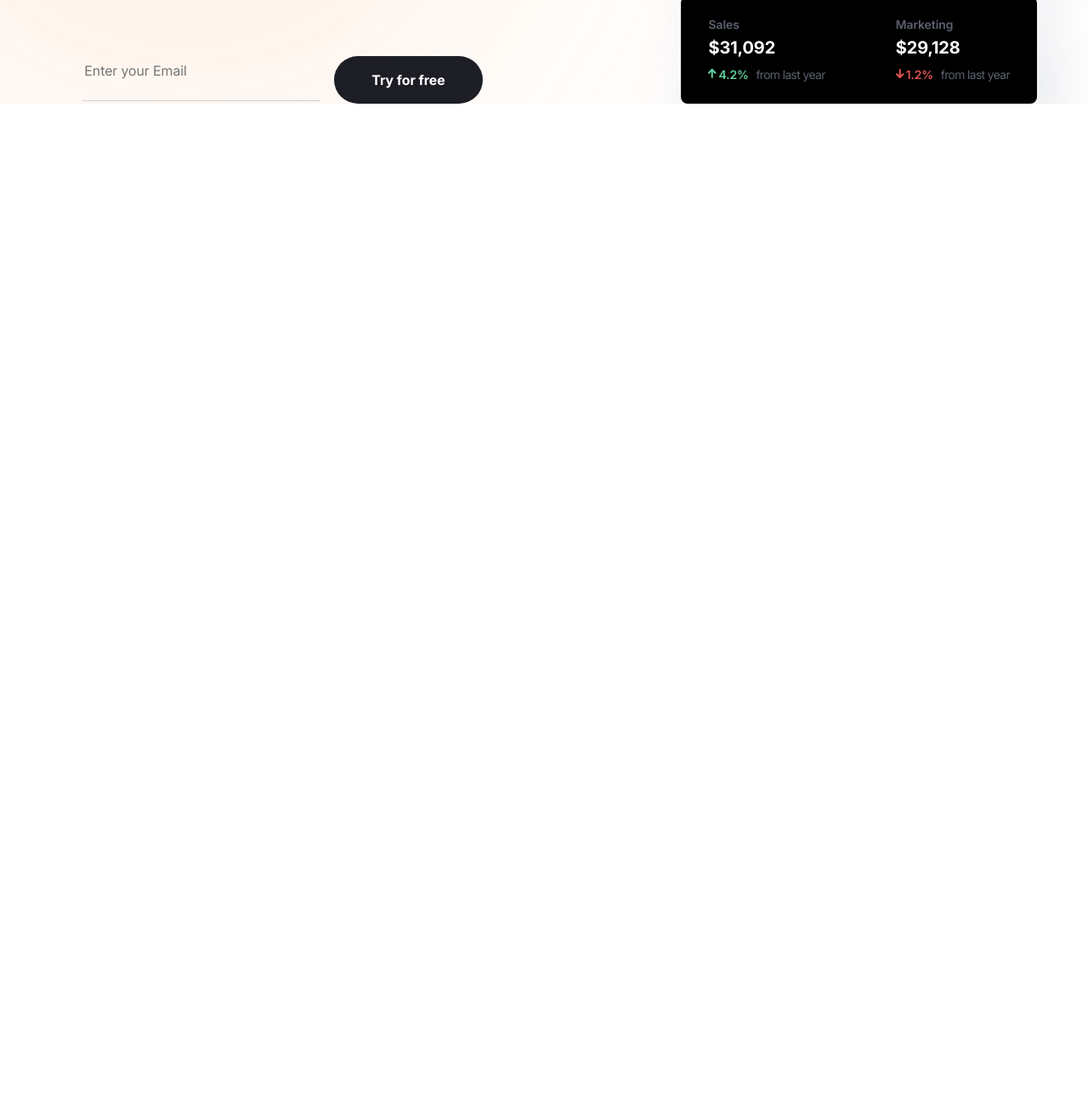
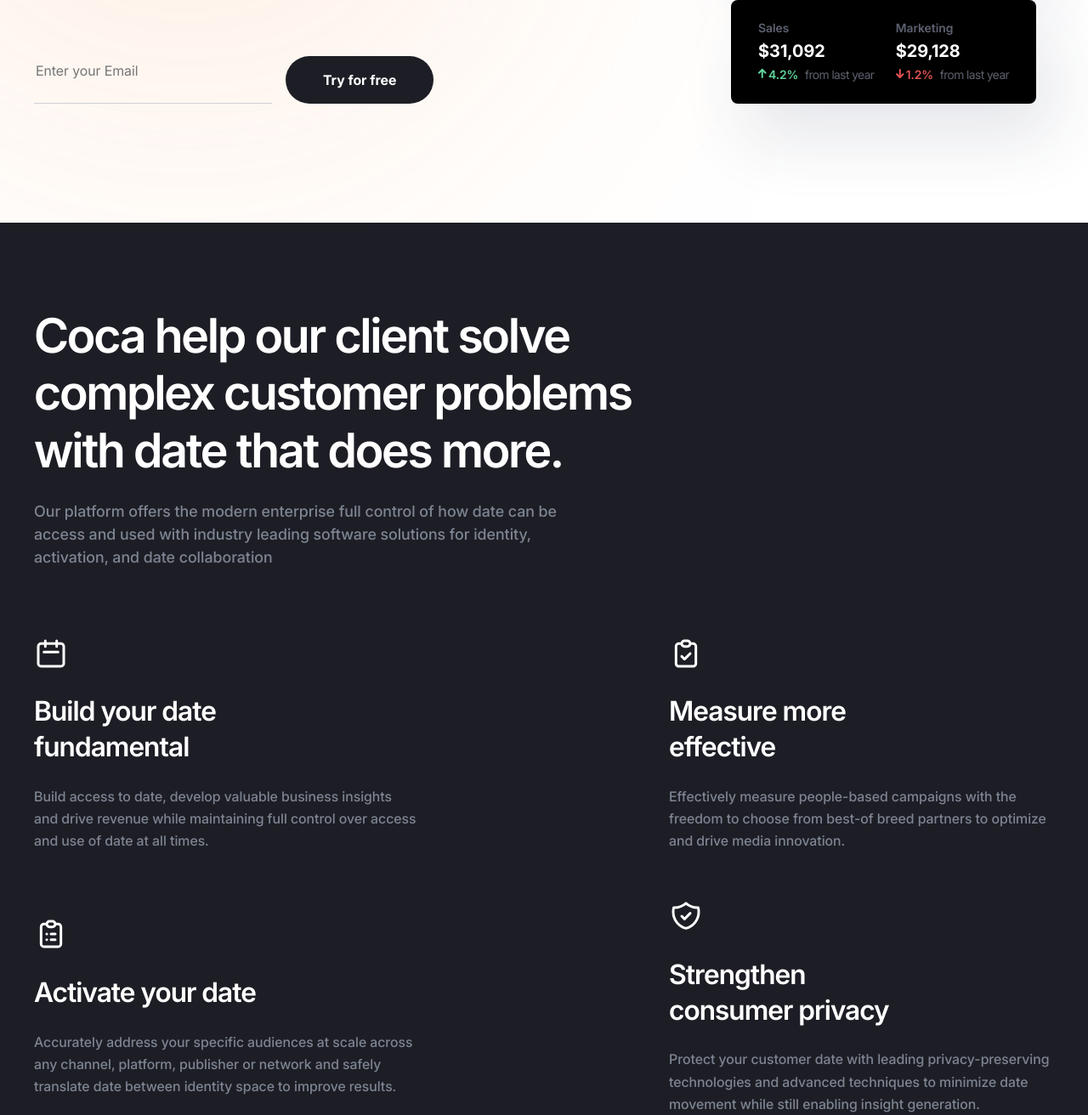
Before and after one commit to Enclaive-lab/coca, a website built with Vite: page src/index.html in a window 1280 px wide. Shown: the part 639-1951 px from the top of the page at 85% size. Before the commit the page ends 800 px from the top, so only its background shows below. Built offline with nearby package versions, Linux system fonts and the light colour scheme.

Commit message:
created overflow

```diff
--- a/src/assets/scss/Main.scss
+++ b/src/assets/scss/Main.scss
@@ -5,3 +5,4 @@
 //components
 @import './components/header';
 @import './components/home/hero';
+@import './components/home/overview';
--- a/src/assets/scss/base/vars.scss
+++ b/src/assets/scss/base/vars.scss
@@ -19,9 +19,20 @@
   //success colors
   --success-color-60: #e2f8f0b3;
 
+  //overview colors
+  --overview-bg-color: #1d1e25;
+
   //container
   --container-padding: 15px;
   --container-width: 1200px;
+
+  @include mini-desktop {
+    --container-width: 1000px;
+  }
+
+  @include tablet {
+    --container-width: 800px;
+  }
 
   @include mobile {
     --container-width: 480px;
@@ -47,4 +58,7 @@
 
   //success colors
   --success-color-70: #e2f8f0b3;
+
+  //overview colors
+  --overview-bg-color: #18181d;
 }
--- a/src/assets/scss/components/home/hero.scss
+++ b/src/assets/scss/components/home/hero.scss
@@ -1,6 +1,7 @@
 .hero {
-  overflow-x: hidden;
   padding-top: 87px;
+  padding-bottom: 140px;
+  overflow-y: hidden;
   @include mini-desktop {
     padding: 67px 0 121px;
   }
@@ -55,7 +56,6 @@
   &__left {
     position: relative;
     z-index: var(--z-index-1);
-    max-width: 585px;
   }
 
   &__title {
@@ -89,7 +89,7 @@
   }
 
   &__form {
-    @include flex-all-center;
+    display: flex;
     gap: 16px;
 
     @include mini-desktop {
@@ -213,12 +213,12 @@
     }
 
     &-body {
-      &-th {
+      &-td {
         font-weight: 700;
         font-size: 20px;
         line-height: 130%;
         color: #fff;
-
+        white-space: nowrap;
         &:nth-child(1) {
           padding-right: 80px;
         }
--- /dev/null
+++ b/src/assets/scss/components/home/overview.scss
@@ -0,0 +1,81 @@
+.overview {
+  padding-top: 100px;
+  background-color: var(--overview-bg-color);
+
+  @include tablet {
+    text-align: center;
+  }
+
+  &__title {
+    margin-bottom: 24px;
+    max-width: 816px;
+    font-weight: 600;
+    font-size: 56px;
+    letter-spacing: -0.04em;
+    color: #fff;
+
+    @include tablet {
+      font-size: 40px;
+    }
+  }
+
+  &__descr {
+    max-width: 660px;
+    font-weight: 500;
+    line-height: 150%;
+    color: #7e8492;
+    margin-bottom: 80px;
+
+    @include tablet {
+      margin-bottom: 60px;
+    }
+  }
+
+  &__list {
+    @include flex-all-between;
+    flex-wrap: wrap;
+    gap: 56px;
+
+    @include tablet {
+      flex-direction: column;
+      align-items: center;
+      gap: 40px;
+    }
+  }
+
+  &__item {
+    max-width: 453px;
+
+    &-icon,
+    &-title {
+      margin-bottom: 24px;
+
+      @include tablet {
+        margin-bottom: 18px;
+      }
+    }
+
+    &-title {
+      max-width: 262px;
+      font-weight: 600;
+      line-height: 131%;
+      letter-spacing: -0.03em;
+      color: #fff;
+    }
+
+    &-descr {
+      font-weight: 500;
+      line-height: 163%;
+      color: #7e8492;
+    }
+  }
+
+  &__title,
+  &__descr,
+  &__item-title {
+    @include tablet {
+      margin-right: auto;
+      margin-left: auto;
+    }
+  }
+}
--- a/src/assets/scss/globals/text.scss
+++ b/src/assets/scss/globals/text.scss
@@ -83,13 +83,18 @@
 .text {
   &-p {
     &-subtitle {
-      @include flex-all-center;
+      display: flex;
+      align-items: center;
       gap: 27px;
       font-weight: 600;
       font-size: 32px;
       line-height: 131%;
       letter-spacing: -0.03em;
       color: var(--neutral-color-100);
+
+      @include mini-desktop {
+        justify-content: center;
+      }
 
       @include tablet {
         font-size: 28px;
@@ -101,7 +106,7 @@
         height: 1px;
         display: inline-block;
         background-color: var(--neutral-color-100);
-        transform: translateY(-20px);
+        transform: translateY(-43px);
 
         @include mini-desktop {
           display: none;
--- a/src/html/components/home/hero.html
+++ b/src/html/components/home/hero.html
@@ -3,7 +3,9 @@
     <div class="hero__left">
       <h2 class="hero__title">Digitally forward creative</h2>
       <p class="hero__subtitle text-p-subtitle">
-        When it comes to interactive marketing, we've got you covered. Be where the world is going
+        When it comes to interactive <br />
+        marketing, we've got you covered. <br />
+        Be where the world is going
       </p>
       <form class="hero__form">
         <input type="email" class="hero__input" placeholder="Enter your Email" required />
@@ -15,7 +17,7 @@
         <h3 class="hero__sales-title">Sales Report</h3>
         <img
           class="hero__sales-img"
-          src="../../../assets/icons/sales-figures.svg"
+          src="./assets/icons/sales-figures.svg"
           alt="Sales report grafic"
           width="366"
           height="260"
@@ -24,7 +26,7 @@
       <div class="hero__customer">
         <h3 class="hero__customer-title">Customer Growth</h3>
         <img
-          src="../../../assets/icons/back-Graph.svg"
+          src="./assets/icons/back-Graph.svg"
           alt="Sales back graphic"
           width="176"
           height="148"
@@ -39,8 +41,8 @@
         </thead>
         <tbody class="hero__stats-body">
           <tr class="hero__stats-body-row">
-            <th class="hero__stats-body-th">$31,092</th>
-            <th class="hero__stats-body-th">$29,128</th>
+            <td class="hero__stats-body-td">$31,092</td>
+            <td class="hero__stats-body-td">$29,128</td>
           </tr>
           <tr class="hero__stats-body-th">
             <th class="hero__stats-body-th">
--- /dev/null
+++ b/src/html/components/home/overview.html
@@ -0,0 +1,69 @@
+<section class="overview">
+  <div class="container">
+    <h2 class="overview__title heading-h2">
+      Coca help our client solve complex customer problems with date that does more.
+    </h2>
+    <p class="overview__descr text-p-medium">
+      Our platform offers the modern enterprise full control of how date can be access and used with
+      industry leading software solutions for identity, activation, and date collaboration
+    </p>
+    <ul class="overview__list">
+      <li class="overview__item">
+        <img
+          src="./assets/icons/kalendar-icon.svg"
+          width="40"
+          height="40"
+          alt="Calendar icon"
+          class="overview__item-icon"
+        />
+        <h3 class="overview__item-title heading-h5">Build your date fundamental</h3>
+        <p class="overview__item-descr text-p-medium text-p-default">
+          Build access to date, develop valuable business insights and drive revenue while
+          maintaining full control over access and use of date at all times.
+        </p>
+      </li>
+      <li class="overview__item">
+        <img
+          src="./assets/icons/work-icon.svg"
+          width="40"
+          height="40"
+          alt="work icon"
+          class="overview__item-icon"
+        />
+        <h3 class="overview__item-title heading-h5">Measure more effective</h3>
+        <p class="overview__item-descr text-p-medium text-p-default">
+          Effectively measure people-based campaigns with the freedom to choose from best-of breed
+          partners to optimize and drive media innovation.
+        </p>
+      </li>
+      <li class="overview__item">
+        <img
+          src="./assets/icons/todo.svg"
+          width="40"
+          height="40"
+          alt="todo icon"
+          class="overview__item-icon"
+        />
+        <h3 class="overview__item-title heading-h5">Activate your date</h3>
+        <p class="overview__item-descr text-p-medium text-p-default">
+          Accurately address your specific audiences at scale across any channel, platform,
+          publisher or network and safely translate date between identity space to improve results.
+        </p>
+      </li>
+      <li class="overview__item">
+        <img
+          src="./assets/icons/security.svg"
+          width="40"
+          height="40"
+          alt="security icon"
+          class="overview__item-icon"
+        />
+        <h3 class="overview__item-title heading-h5">Strengthen consumer privacy</h3>
+        <p class="overview__item-descr text-p-medium text-p-default">
+          Protect your customer date with leading privacy-preserving technologies and advanced
+          techniques to minimize date movement while still enabling insight generation.
+        </p>
+      </li>
+    </ul>
+  </div>
+</section>
--- a/src/index.html
+++ b/src/index.html
@@ -5,6 +5,7 @@
     <div class="overlay" data-burger="overlay"></div>
     <load src="./html/components/header.html" />
     <load src="./html/components/home/hero.html" />
+    <load src="./html/components/home/overview.html" />
     <script type="module" src="/js/main.js"></script>
   </body>
 </html>
```
Also changed, not shown: src/assets/icons/kalendar-icon.svg (added), src/assets/icons/security.svg (added), src/assets/icons/todo.svg (added), src/assets/icons/work-icon.svg (added).
